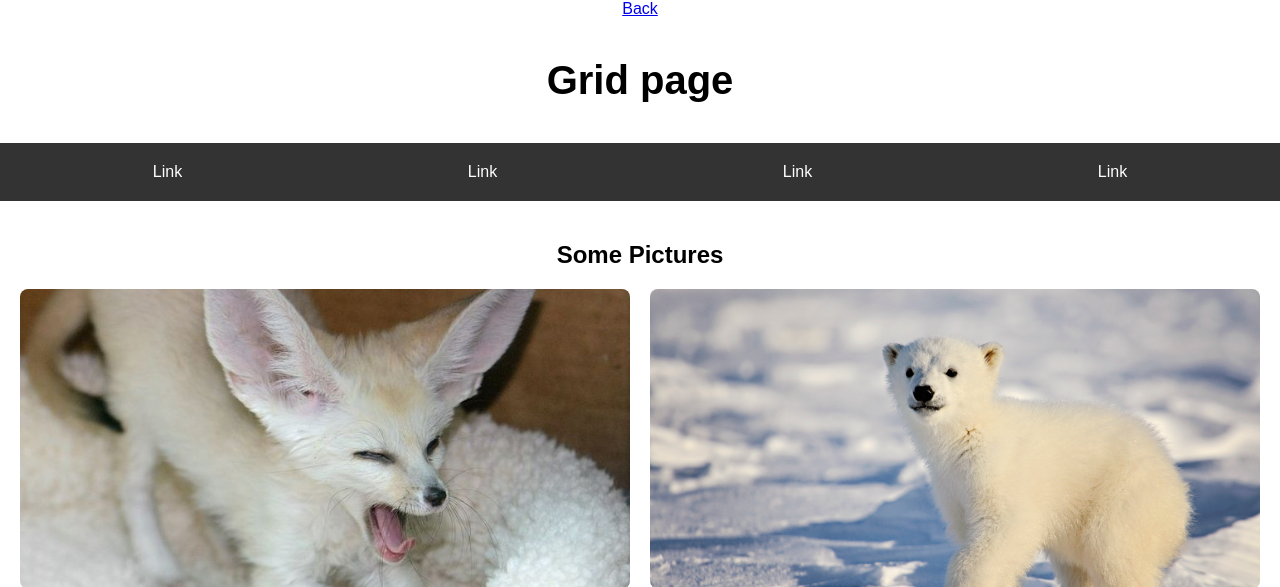
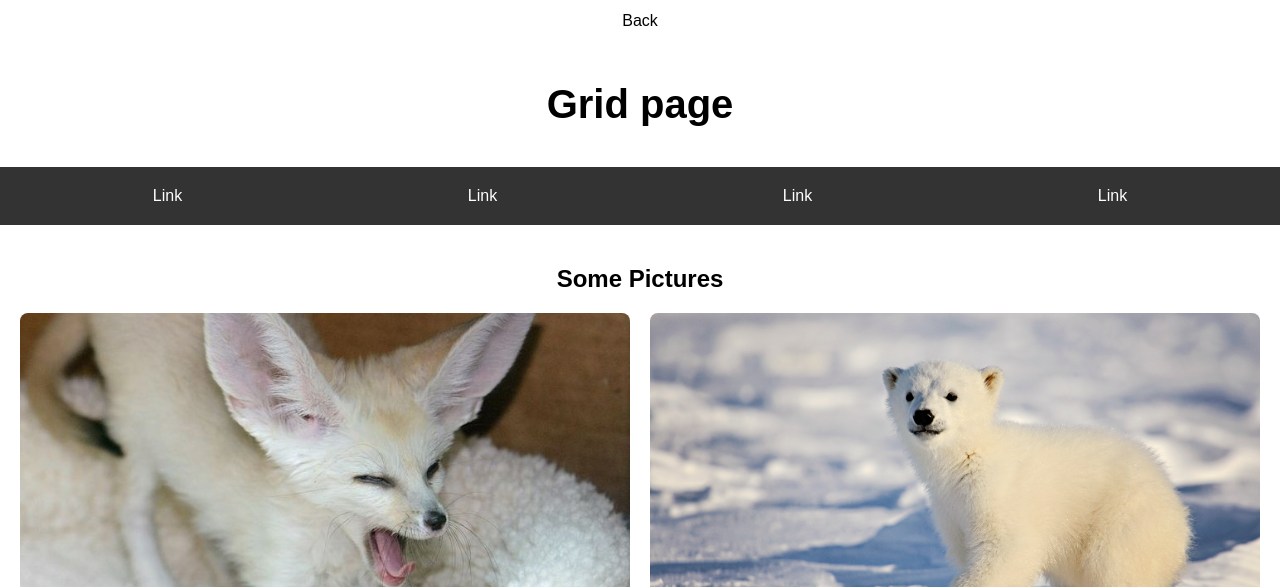
Before and after one commit to darksp1der/Grid-Vs-FlexBox, a plain HTML site: page grid.html in a window 1280 px wide. Shown: the top 587 px of the page. Drawn offline with Linux system fonts and the light colour scheme.

Commit message:
back to index added

```diff
--- a/styles/flexboxstyle.css
+++ b/styles/flexboxstyle.css
@@ -11,6 +11,15 @@ body {
     min-height: 100vh;
     text-align: center;
     gap: 20px
+}
+
+.back{
+    padding:7px;
+    margin:5px;
+}
+.back a{
+    text-decoration: none;
+    color: black;
 }
 
 h1 {
--- a/styles/gridstyle.css
+++ b/styles/gridstyle.css
@@ -11,6 +11,15 @@ body {
     min-height: 100vh;
     gap: 20px;
     text-align: center;
+}
+
+.back{
+    padding:7px;
+    margin:5px;
+}
+.back a{
+    text-decoration: none;
+    color: black;
 }
 
 h1 {
```
